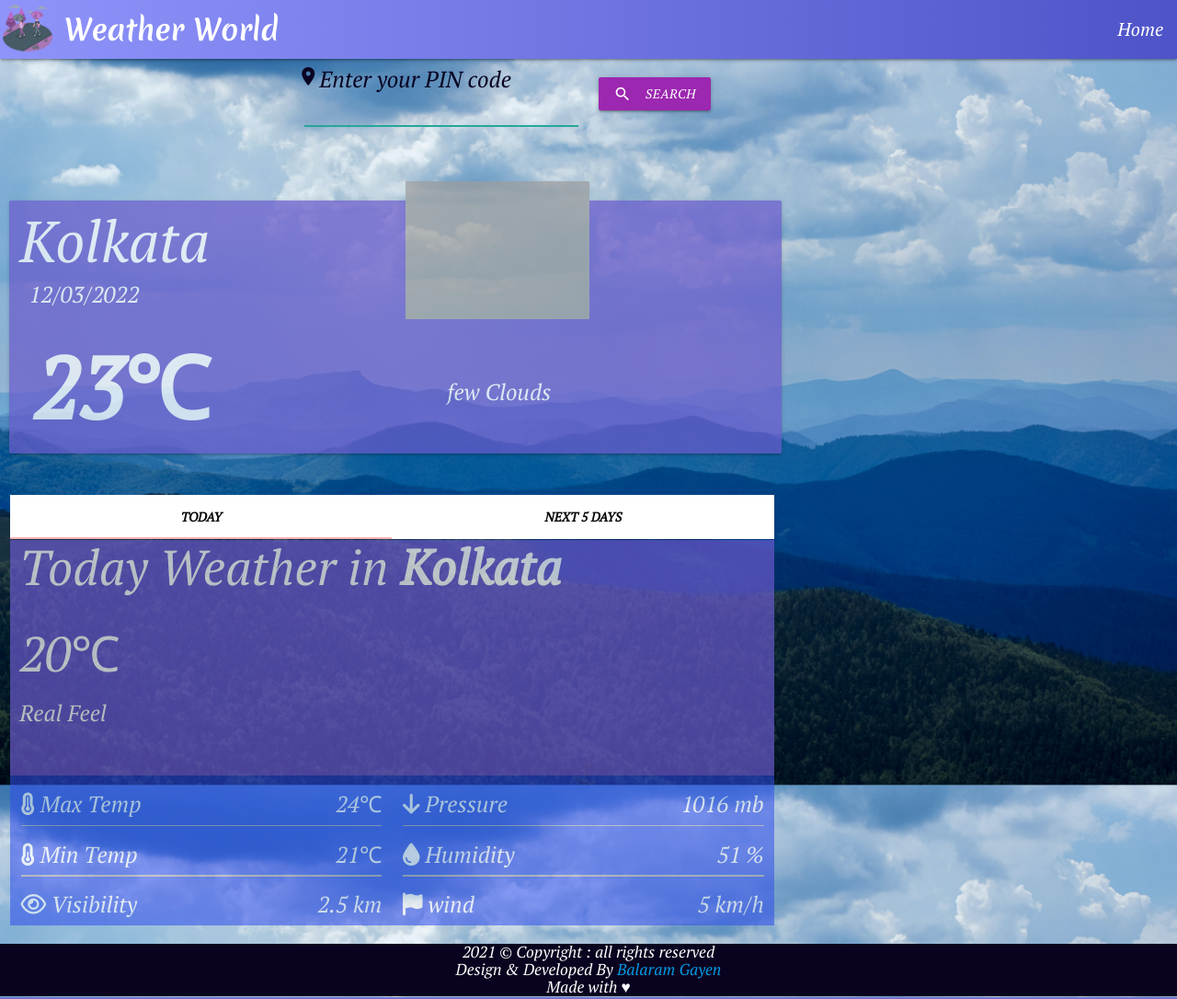
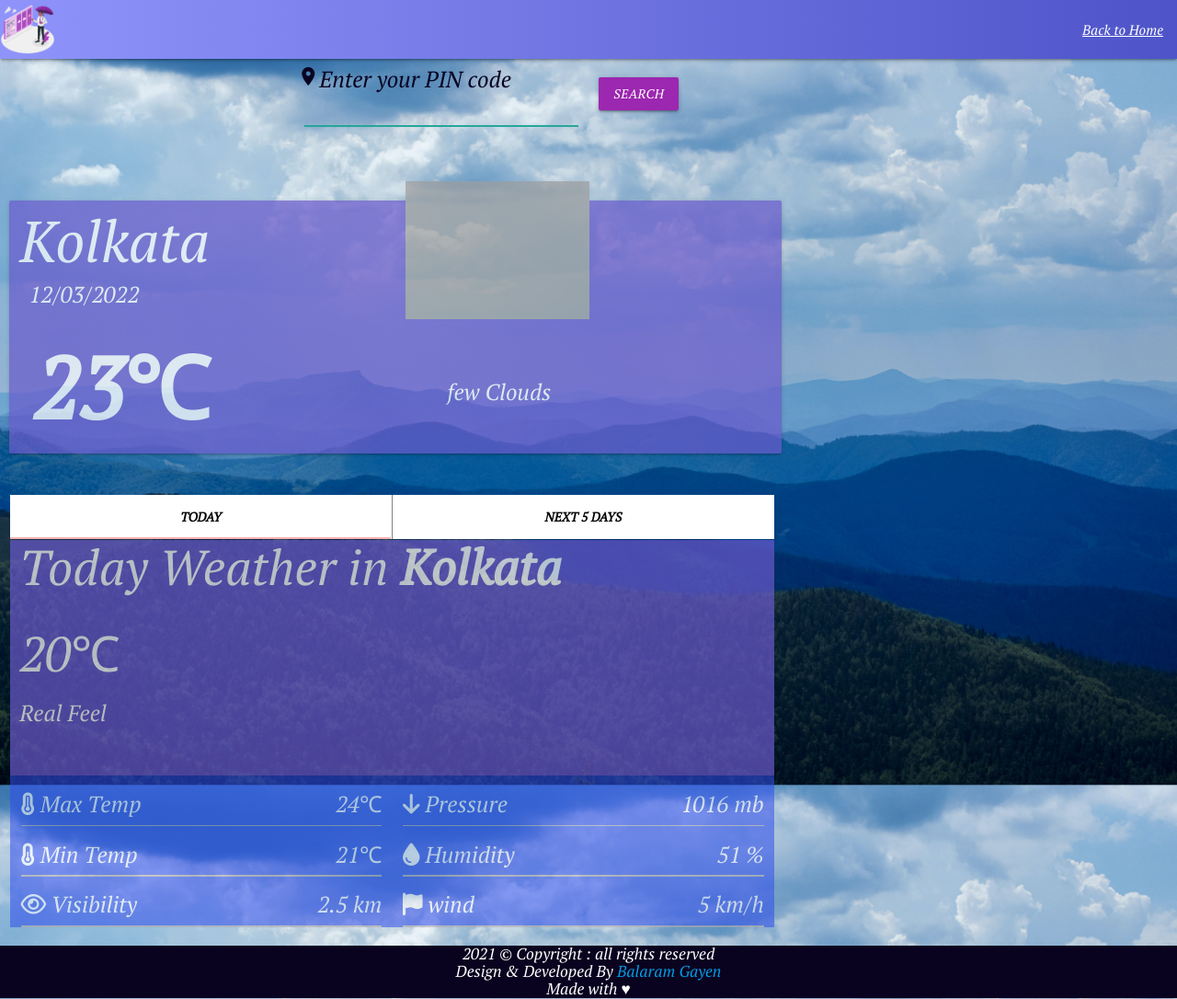
Before and after one commit to balaramgayen/weather-online, a PHP site: page /html/pin.html in a window 1280 px wide. Shown: the whole page at 92% size. Run offline with PHP 8.4, Linux system fonts and the light colour scheme; some libraries are stand-ins or nearby versions; grey boxes are pictures that could not be loaded.

Commit message:
UI improved and minor bug fixed navbar changed

```diff
--- a/css/pin.css
+++ b/css/pin.css
@@ -186,6 +186,10 @@ body{
     font-weight: 500;
 }
 
+.border{
+	border-right: 1.5px solid gray;
+}
+
 .temp{
     margin-left: -20px;
     color: white;
--- a/html/pin.html
+++ b/html/pin.html
@@ -44,20 +44,17 @@
 		</div>
 	<!-- preloader -->
 
-    <nav>
-        <div class="nav-wrapper">
-            <img src="../images/nav.png" alt="images">
-          <a href="#!" class="brand-logo">Weather World</a>
-          <a href="#" data-target="mobile-demo" class="sidenav-trigger"><i  class="material-icons">menu</i></a>
-          <ul class="right hide-on-med-and-down">
-            <li><a class="link" href="../index.html">Home</a></li>
-          </ul>
-        </div>
-    </nav>
-
-    <ul class="sidenav" style="background-color: rgb(131, 147, 236);" id="mobile-demo">
-      <li><a href="../index.html">Home</a></li>
-    </ul>
+    <div class="navbar-fixed">
+        <nav>
+            <div class="nav-wrapper">
+              <!-- <a href="./index.html" class="">Weather World</a> -->
+              <ul id="nav-mobile" class="right">
+                <li><a href="../index.html"><u>Back to Home</u></a></li>
+              </ul>
+              <img class="brand-logo left" src="../images/pinback.png" alt="images">
+            </div>
+        </nav>
+    </div>
     <!-- navbar complete -->
 
     <!-- search bar -->
@@ -70,7 +67,7 @@
                     <input id="text" type="text" class="validate" autofocus>
                 </div>
                 <div class="col s4 m6 l6">
-                    <a id="search" class="button waves-effect waves-light btn purple"><i class="material-icons left hoverable">search</i>Search</a>
+                    <a id="search" class="button waves-effect waves-light btn purple">Search</a>
                 </div>
             </div>
         </div>
@@ -100,7 +97,7 @@
     <div class="row">
     <div class="col s12 m8 l8">
         <ul class="tabs">
-          <li class="tab col s6 m6 l6"><a class="active" href="#test1"><b class="tab">Today</b></a></li>
+          <li class="tab col s6 m6 l6 border"><a class="active" href="#test1"><b class="tab">Today</b></a></li>
           <li class="tab col s6 m6 l6"><a href="#test2"><b class="tab">Next 5 days</b></a><li>
         </ul>
 
@@ -114,19 +111,21 @@
                 <h5 class="white-text">Real Feel</h5><br><br>
             </div>
             <div class="detail">
-                <div class="col s6 m6 l6 detail1">
+                <div class="col s12 m12 l6 detail1">
                     <h5><i class="fa fa-thermometer-full" aria-hidden="true"></i> Max Temp  <span class="float"><span id="max">24</span><span>℃</span></span></h5>
                     <div style="background-color: rgb(177, 169, 169); height: 1.5px;"></div>
                     <h5><i class="fa fa-thermometer-half" aria-hidden="true"></i> Min Temp<span class="float"><span id="min">21</span><span>℃</span></span></h5>
                     <div style="background-color: rgb(177, 169, 169); height: 1.5px;"></div>
                     <h5><i class="fa fa-eye" aria-hidden="true"></i>    Visibility<span class="float"><span id="visibility">2.5</span> km</span></h5>
+                    <div style="background-color: rgb(177, 169, 169); height: 1.5px;"></div>
                 </div>
-                <div class="col s6 m6 l6 detail1">
+                <div class="col s12 m12 l6 detail1">
                     <h5><i class="fa fa-arrow-down" aria-hidden="true"></i> Pressure<span class="float"><span id="pressure">1016</span> mb</span></h5>
                     <div style="background-color: rgb(177, 169, 169); height: 1.5px;"></div>
                     <h5><i class="fa fa-tint" aria-hidden="true"></i> Humidity<span class="float"><span id="humidity">51</span> %</span></h5>
                     <div style="background-color: rgb(177, 169, 169); height: 1.5px;"></div>
                     <h5><i class="fa fa-flag" aria-hidden="true"></i> wind<span class="float"><span id="wind">5</span> km/h</span></h5>
+                    <div style="background-color: rgb(177, 169, 169); height: 1.5px;"></div>
                 </div>
             </div>
 
--- a/style.css
+++ b/style.css
@@ -194,6 +194,10 @@ body{
 
 }
 
+.border{
+	border-right: 1.5px solid gray;
+}
+
 #wimage{
     height: 150px;
     width: 200px;
```
Also changed, not shown: index.html (+17 -18 lines), images/Weather.png (deleted), images/indexback.png (added), images/nav.png (deleted), images/pinback.png (added).
